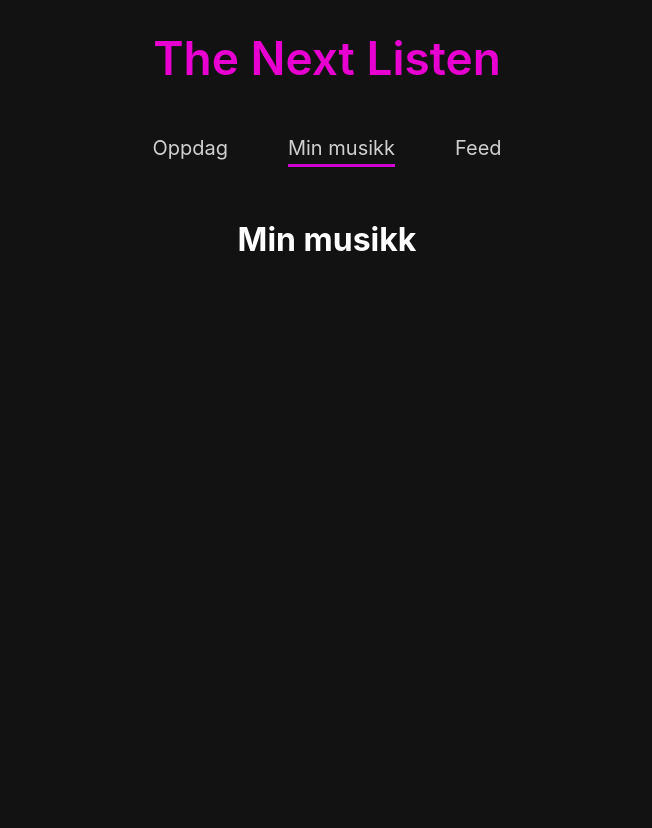
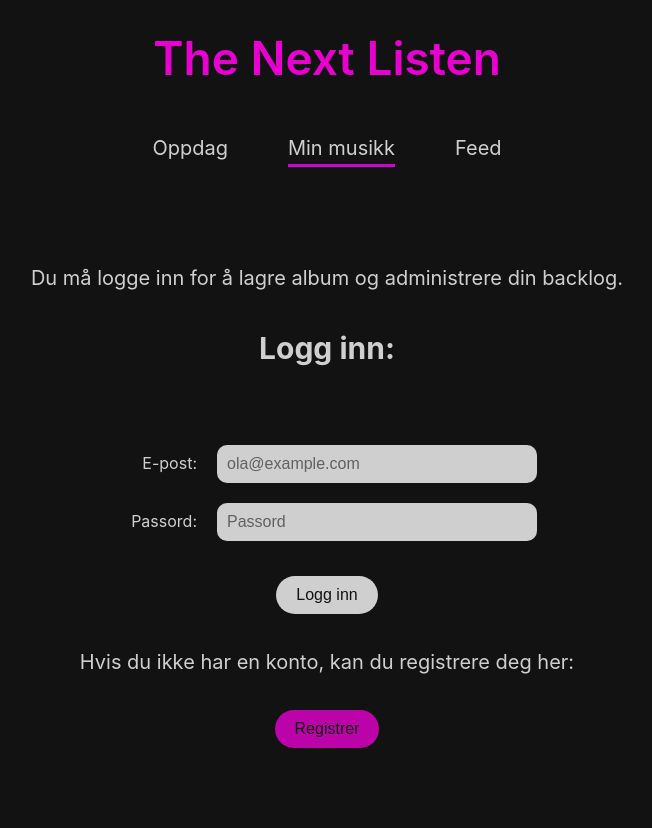
Before and after one commit to dgjestvang-dev/TheNextListen, a Flask app: page /mymusic in a window 1280 px wide. Shown: the whole page, without its empty margins (313-965 px from the left). Before the commit the page ends 251 px from the top, so only its background shows below. Run offline with Flask 3, Linux system fonts and the light colour scheme; some web fonts are replaced.

Commit message:
Lagt til html + css for "Min musikk" siden når man ikke er logget inn

```diff
--- a/static/styles.css
+++ b/static/styles.css
@@ -1,5 +1,5 @@
 
-
+/* Screen reader only styles */
 .sr-only {
     position: absolute;
     width: 1px;
@@ -7,12 +7,15 @@
     overflow: hidden;
 }
 
+/* General Styles */
+
 body    {
     background-color: #121212;
     /*background-color: gray ;*/
     margin: 0;
     padding: 0;
     font-family: 'Inter', sans-serif;
+
 }
 
 header {
@@ -25,6 +28,53 @@ header {
     font-size: 46px;
 }
 
+
+.active a {
+    border-bottom: 3px solid #FF00FF;
+    padding-bottom: 4px;
+}
+
+h1 {
+    color: #FFF;
+    text-align: center;
+    margin: 40px 0;
+}
+
+/* Primary Button Styles */
+.primary-btn{
+    padding: 10px 20px;
+    background-color: #E700D0;
+    color: #121212;
+    border: none;
+    border-radius: 50px;
+    cursor: pointer;
+    font-size: 16px;
+    transition: background-color 0.3s ease;
+}
+
+.primary-btn:hover {
+    background-color: #FF00FF;
+}
+
+/* Secondary Button Styles */
+.secondary-btn{
+    padding: 10px 20px;
+    background-color: #FFF;
+    color: #121212;
+    border: none;
+    border-radius: 50px;
+    cursor: pointer;
+    font-size: 16px;
+    transition: background-color 0.3s ease, color 0.3s ease;
+}
+
+.secondary-btn:hover {
+    background-color: #E700D0;
+    color: #FFF;
+}
+
+
+/* Navigation Styles */
 nav {
     padding: 20px;
 }
@@ -59,6 +109,8 @@ nav a:hover {
     color: #E700D0;
 }
 
+/* Discover Section Styles */
+
 .discover-intro {
     color: #FFF;
     opacity: 80%;
@@ -66,8 +118,9 @@ nav a:hover {
     padding: 60px;
     font-size: 20px;
     line-height: 1.8;
+}
 
-}
+
 
 .discover-intro p {
     margin: 0 0 40px 0;
@@ -77,6 +130,7 @@ nav a:hover {
     display: flex;
     justify-content: center;
     padding: 20px 0;
+
 }
 
 .discover-search-box {
@@ -87,7 +141,7 @@ nav a:hover {
     max-width: 500px;
 }
 
-.search-box .discover-search-icon {
+.discover-search-box .search-icon {
     position: absolute;
     left: 10px;
     top: 50%;
@@ -111,13 +165,61 @@ nav a:hover {
     transition: box-shadow 0.3s ease;
 }
 
-.active a {
-    border-bottom: 3px solid #FF00FF;
-    padding-bottom: 4px;
+/* My Music Section Styles */
+
+.mymusic-section {
+    color: #FFF;
+    opacity: 80%;
+    text-align: center;
+    padding: 60px;
+    font-size: 20px;
+    line-height: 1.8;
 }
 
-h1 {
-    color: #FFF;
-    text-align: center;
-    margin: 40px 0;
+
+
+.login-form {
+    display: flex;
+    flex-direction: column;
+    align-items: center;
+
+    gap: 10px;
+    padding: 20px;
+    /*border: solid 1px red; */
 }
+
+.login-form-group {
+    display: flex;
+    flex-direction: column;
+    gap: 10px;
+    margin: 0 auto;
+    width: 500px;
+    padding: 20px;
+    /*border: solid 1px rgb(55, 0, 255);   */
+}
+
+.login-form-inputfield {
+    display: flex;
+    flex-direction: row;
+    justify-content: center;
+    align-items: center;
+    padding: 5px;
+    gap: 20px;
+    /*border: solid 1px rgb(229, 255, 0); */
+}
+
+.login-form-inputfield label {
+    width: 80px;
+    text-align: right;
+    font-size: 16px;
+}
+
+
+.login-form input {
+    font-size: 16px;
+    padding: 10px;
+    border-radius: 10px;
+    border: none;
+    width: 100%;
+    max-width: 300px;
+}
--- a/templates/mymusic.html
+++ b/templates/mymusic.html
@@ -1,6 +1,32 @@
 {% extends "base.html" %}
 {% block content %}
 
-<h1>Min musikk</h1>
+<section class="mymusic-section">
+    <p>Du må logge inn for å lagre album og administrere din backlog. </p>
+
+    <h2>Logg inn:</h2>
+
+    <form class="login-form">
+        <div class="login-form-group">
+            <div class="login-form-inputfield">
+                <label for="email"> E-post: </label>
+                <input type="email" id="email" placeholder="ola@example.com" name="email" required>
+            </div>
+            <div class="login-form-inputfield">
+                <label for="password"> Passord: </label>
+                <input type="password" id="password" placeholder="Passord" name="password" required>
+            </div>
+        </div>
+
+        <button type="submit" class="secondary-btn">Logg inn</button>
+        <p>Hvis du ikke har en konto, kan du registrere deg her:</p>
+        <button type="button" class="primary-btn">Registrer</button>
+    </form>
+
+
+
+
+
+</section>
 
 {% endblock %}
```
